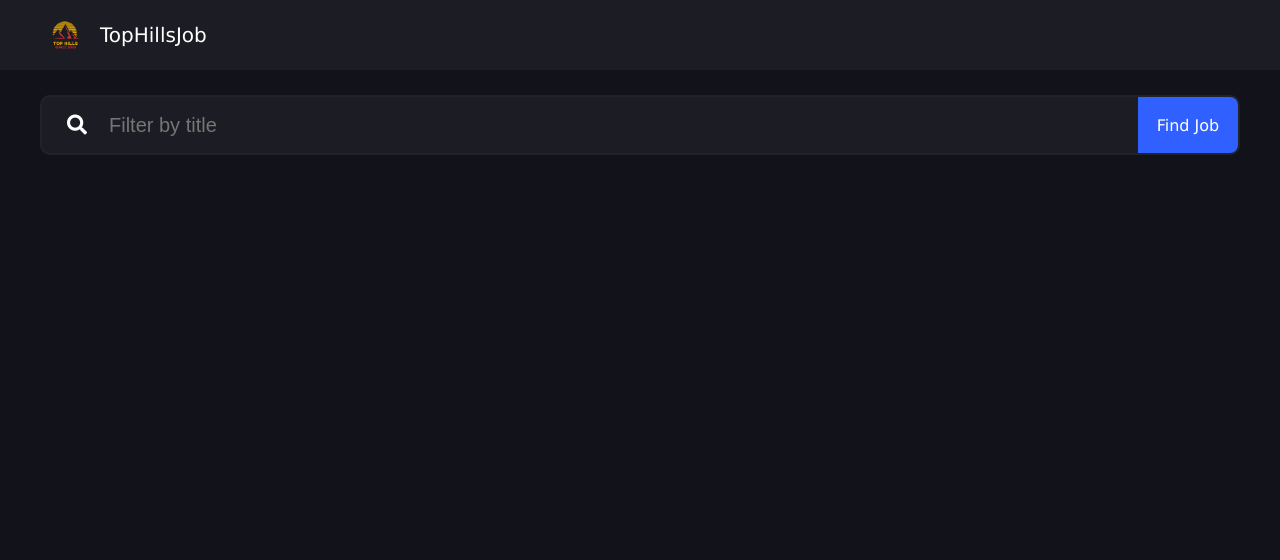
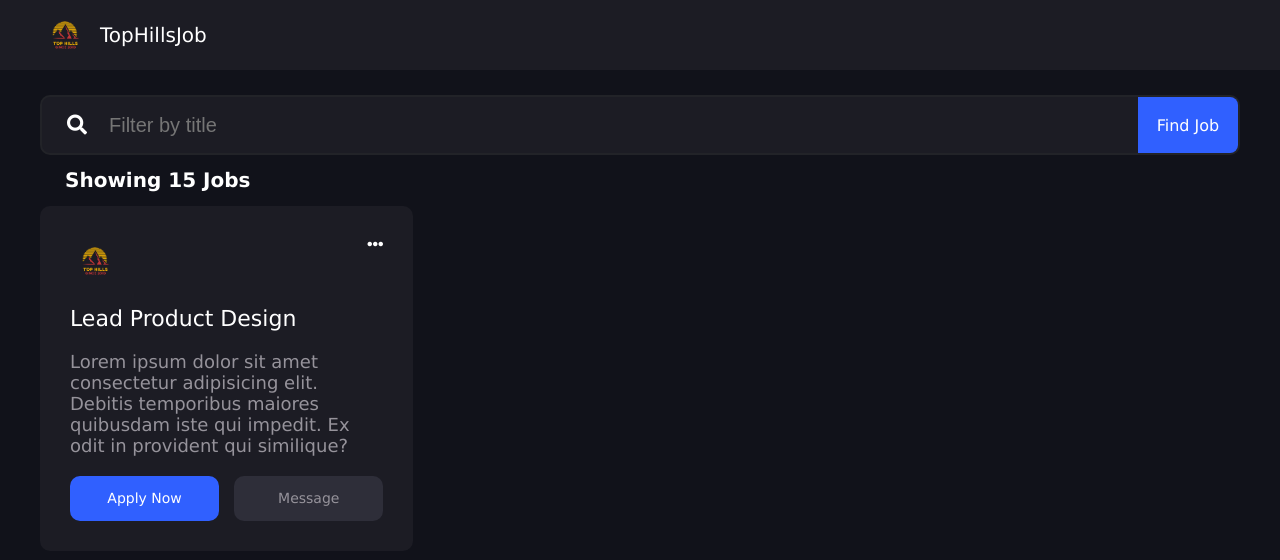
Before and after one commit to Sanskar-Rana/SaaS-Project-with-ES6-Javascript, a plain HTML site: page index.html in a window 1280 px wide. Shown: the top 560 px of the page. Drawn offline with Linux system fonts and the light colour scheme.

Commit message:
Job Tile

```diff
--- /dev/null
+++ b/assets/css/main.css
@@ -0,0 +1,89 @@
+.jobs-list {
+    max-width: 1250px;
+    width: 100%;
+    height: 100vh;
+    margin: 0 auto;
+    display: flex;
+    flex-direction: column;
+    padding: 0 25px;
+    background-color: #11121A;
+}
+
+.jobs-list h1 {
+    margin-left: 25px;
+    font-size: 20px;
+}
+
+.jobs-container {
+    display: grid;
+    gap: 40px;
+    grid-template-columns: repeat(3, 1fr);
+    grid-template-rows: repeat(3, 1fr);
+    background-color: #11121A;
+}
+
+.job-tile {
+    background-color: #1c1c24;
+    border-radius: 10px;
+    cursor: pointer;
+    display: flex;
+    flex-direction: column;
+    justify-content: flex-start;
+    padding: 30px;
+    transition: transform 0.2s;
+}
+
+.job-tile:hover {
+    transform: scale(1.05);
+}
+
+.top {
+    width: 100%;
+    display: flex;
+    justify-content: space-between;
+}
+
+.top img {
+    width: 50px;
+    height: 50px;
+}
+
+.rolename {
+    padding: 20px 0px;
+}
+
+.rolename span {
+    font-size: 22px;
+}
+
+.description {
+    height: 105px;
+    overflow: hidden;
+    font-size: 18px;
+    color: #96939B;
+}
+
+.buttons {
+    color: black;
+    margin-top: 20px;
+    display: flex;
+    justify-content: space-between;
+    height: 45px;
+}
+
+.button {
+    flex: 1;
+    display: flex;
+    justify-content: center;
+    align-items: center;
+    border-radius: 10px;
+    color: #96939B;
+    font-size: 14px;
+    background-color: #2E2E39;
+}
+
+.apply-now {
+    color: white;
+    background: #3060FF;
+    margin-right: 15px;
+}
--- a/index.html
+++ b/index.html
@@ -7,6 +7,7 @@
     <meta name="viewport" content="width=device-width, initial-scale=1.0">
     <link rel="stylesheet" href="https://use.fontawesome.com/releases/v5.15.3/css/all.css" crossorigin="anonymous">
     <link rel="stylesheet" href="./assets/css/style.css">
+    <link rel="stylesheet" href="./assets/css/main.css">
     <title>TopHillsJobs</title>
 </head>
 
@@ -31,6 +32,37 @@
             </div>
         </div>
     </div>
+    <div class="jobs-list">
+        <h1>Showing 15 Jobs</h1>
+        <div class="jobs-container">
+            <div class="job-tile">
+                <div class="top">
+                    <img src="./assets/image/tophills2.png" alt="logo-img">
+                    <i class="fas fa-ellipsis-h"></i>
+                </div>
+                <div class="rolename">
+                    <span>Lead Product Design</span>
+                </div>
+                <div class="description">
+                    <span>Lorem ipsum dolor sit amet consectetur adipisicing elit. Debitis temporibus maiores quibusdam iste qui impedit. Ex odit in provident qui similique? Unde, harum obcaecati. Eos aliquid impedit quam veniam suscipit!</span>
+                </div>
+                <div class="buttons">
+                    <div class="button apply-now">
+                        Apply Now
+                    </div>
+                    <div class="button">
+                        Message
+                    </div>
+                </div>
+            </div>
+
+        </div>
+
+    </div>
+
+
+
+
     <script src="./assets/js/script.js"></script>
 </body>
 
```
